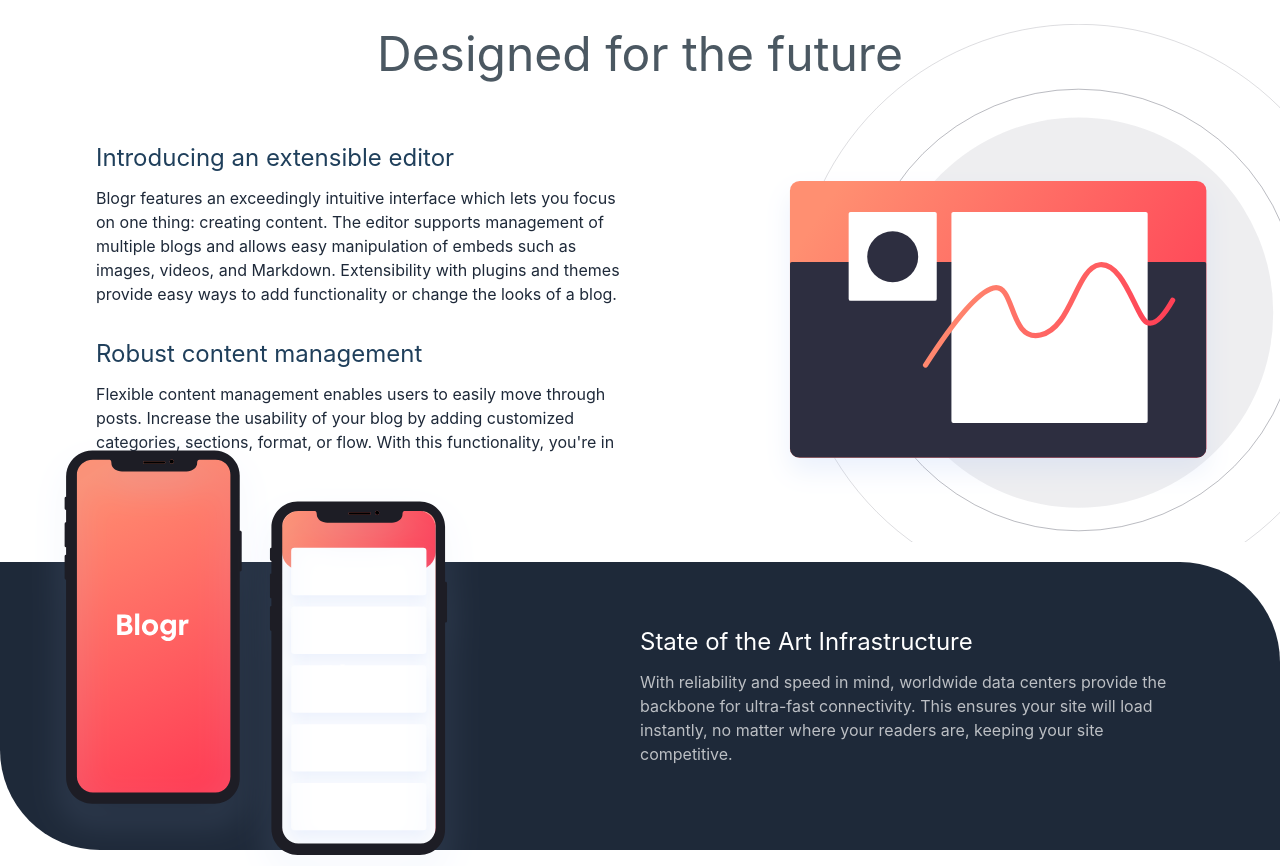
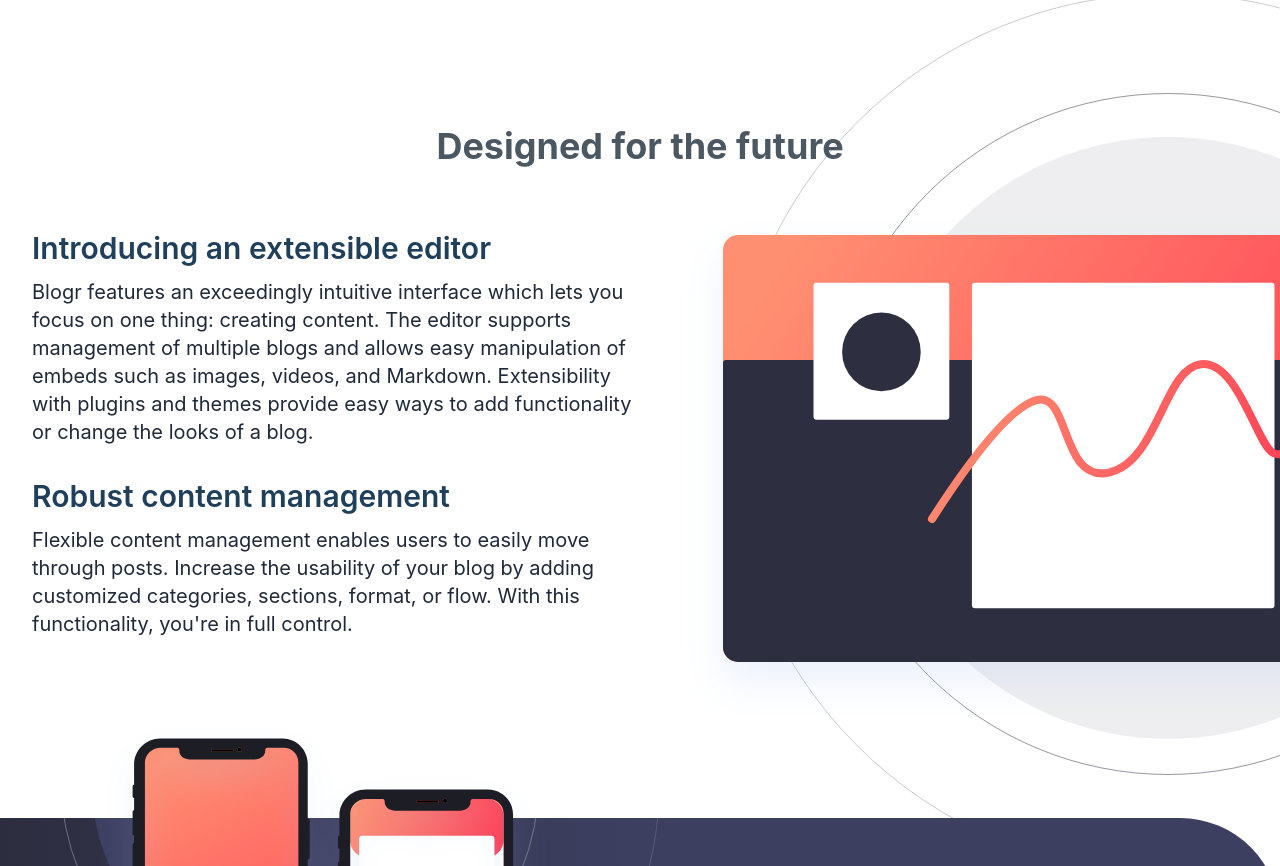
Before and after one commit to Jeanclaude09-dev/blogr-landing-page-main, a React (Vite) app: page / in a window 1280 px wide. Shown: the part 554-1420 px from the top of the page. Built offline with nearby package versions, Linux system fonts and the light colour scheme.

Commit message:
fix:infranstructure layout

```diff
--- a/src/App.css
+++ b/src/App.css
@@ -1,4 +1,14 @@
 @import "tailwindcss";
+
+@font-face {
+  font-family: Overpass;
+  src: url(assets/font/Overpass/OFL.txt) format("truetype");
+}
+
+@font-face {
+  font-family: ubuntu;
+  src: url(assets/font/Ubuntu/UFL.txt) format("truetype");
+}
 
 @theme {
   /* Primary */
@@ -31,3 +41,19 @@
   background-position: right;
   background-size: 120%;
 }
+/*
+h1,
+h2,
+h3,
+h4,
+h5,
+h6 {
+  font-family: Overpass;
+}
+
+p,
+span,
+a,
+li {
+  font-family: ubuntu;
+} */
--- a/src/App.jsx
+++ b/src/App.jsx
@@ -9,7 +9,7 @@
 function App() {
 
   return (
-    <section className="min-h-screen flex flex-col gap-5">
+    <section className="min-h-screen flex flex-col ">
       <HeroSection />
       <Features />
       <Infrastructure />
--- a/src/component/Container.jsx
+++ b/src/component/Container.jsx
@@ -1,6 +1,6 @@
 export const Container = ({ children, className = "" }) => {
   return (
-    <div className={`w-full max-w-6xl mx-auto px-6 md:px-8 ${className}`}>
+    <div className={`w-full max-w-7xl mx-auto md:px-8 ${className}`}>
       {children}
     </div>
   )
--- a/src/component/Features.jsx
+++ b/src/component/Features.jsx
@@ -4,26 +4,26 @@
 
 export const Features = () => {
   return (
-    <section className="w-full relative overflow-hidden py-16">
+    <section className="w-full relative overflow-hidden md:py-45">
       <Container>
-        <h2 className="text-5xl text-gray-600 text-center mb-16">Designed for the future</h2>
+        <h2 className="text-4xl text-gray-600 text-center font-bold mb-16">Designed for the future</h2>
 
         <div className="grid md:grid-cols-2 gap-3 items-center relative">
-          <picture className="md:order-2 md:absolute md:max-w-150 md:-right-45">
+          <picture className="md:absolute md:-right-90">
             <source media="(max-width: 768px)" srcSet={mobileIllustration} />
             <source media="(min-width: 769px)" srcSet={desktopIllustration} />
-            <img src={mobileIllustration} alt="Editor illustration" />
+            <img src={mobileIllustration} alt="Editor illustration" className="md:min-w-full" />
           </picture>
 
           <div className="flex flex-col justify-center gap-8 md:order-1">
             <div>
-              <h3 className="text-blue-900 text-2xl mb-3">Introducing an extensible editor</h3>
-              <p className="text-gray-800">Blogr features an exceedingly intuitive interface which lets you focus on one thing: creating content. The editor supports management of multiple blogs and allows easy manipulation of embeds such as images, videos, and Markdown. Extensibility with plugins and themes provide easy ways to add functionality or change the looks of a blog.</p>
+              <h3 className="text-blue-900 text-3xl font-semibold mb-3">Introducing an extensible editor</h3>
+              <p className="text-gray-800 text-xl">Blogr features an exceedingly intuitive interface which lets you focus on one thing: creating content. The editor supports management of multiple blogs and allows easy manipulation of embeds such as images, videos, and Markdown. Extensibility with plugins and themes provide easy ways to add functionality or change the looks of a blog.</p>
             </div>
 
             <div>
-              <h3 className="text-blue-900 text-2xl mb-3">Robust content management</h3>
-              <p className="text-gray-800">Flexible content management enables users to easily move through posts. Increase the usability of your blog by adding customized categories, sections, format, or flow. With this functionality, you're in full control.</p>
+              <h3 className="text-blue-900 text-3xl font-semibold mb-3">Robust content management</h3>
+              <p className="text-gray-800 text-xl">Flexible content management enables users to easily move through posts. Increase the usability of your blog by adding customized categories, sections, format, or flow. With this functionality, you're in full control.</p>
             </div>
           </div>
         </div>
--- a/src/component/Infrastructure.jsx
+++ b/src/component/Infrastructure.jsx
@@ -3,20 +3,23 @@
 
 export const Infrastructure = () => {
   return (
-    <section className="w-full bg-gray-800 min-h-72 text-white relative rounded-bl-[100px] rounded-tr-[100px] ">
+    <section className="w-full bg-linear-to-r from-purple-950 via-purple-900 to-purple-900  min-h-72 text-white relative rounded-bl-[100px] rounded-tr-[100px]">
 
       <img
         src={illustrationPhone}
         alt="illustration phone"
-        className="absolute -top-32 left-0 md:left-8 max-w-xs md:max-w-md"
+        className="absolute z-2 -top-24 left-0 md:left-25 max-w-xs md:max-w-md"
       />
 
-      <Container className="grid md:grid-cols-2 items-center py-16 relative">
+
+      <Container className="grid md:grid-cols-2 items-center py-16 relative overflow-hidden">
+
+        <img src="/images/bg-pattern-circles.svg" aria-hidden="true" className="absolute md:-top-100 md:-left-15  max-w-xs md:max-w-180" />
 
         <div />
         <div>
-          <h3 className="text-2xl mb-3">State of the Art Infrastructure</h3>
-          <p className="text-white/70">
+          <h3 className="text-3xl font-bold mb-5">State of the Art Infrastructure</h3>
+          <p className="text-white/70 text-xl">
             With reliability and speed in mind, worldwide data centers provide the backbone for ultra-fast connectivity. This ensures your site will load instantly, no matter where your readers are, keeping your site competitive.
           </p>
         </div>
--- a/src/component/Tooling.jsx
+++ b/src/component/Tooling.jsx
@@ -4,14 +4,14 @@
 
 export const Tooling = () => {
   return (
-    <section className="w-full py-16">
+    <section className="w-full py-16 relative">
       <Container className="grid md:grid-cols-2 gap-8 items-center">
-        <picture>
+
+        <picture className="">
           <source media="(max-width: 768px)" srcSet={illustrationMobile} />
           <source media="(min-width: 769px)" srcSet={illustrationDesktop} />
           <img src={illustrationMobile} alt="laptop illustration" />
         </picture>
-
         <div className="flex flex-col gap-6">
           <div>
             <h3 className="text-blue-900 text-2xl mb-3">Free, open, simple</h3>
```
